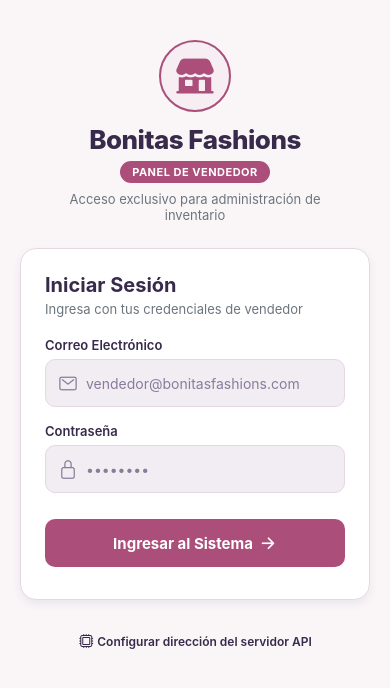
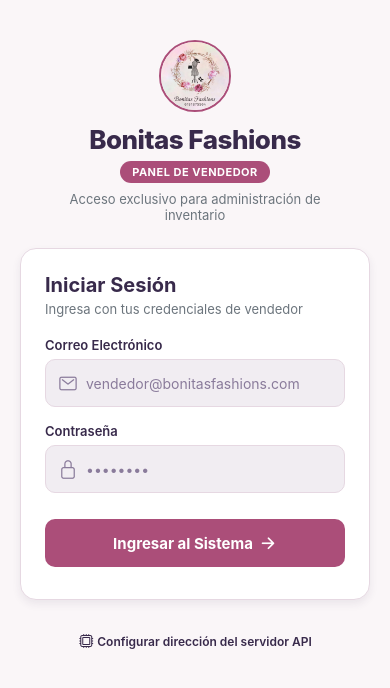
Before and after one commit to EdznLc/bonitas-fashions-proyecto, a React Native app in the folder bonitas-movil/: screen / in a window 390 px wide. Shown: the top 688 px of the page. Built offline with nearby package versions, Linux system fonts and the light colour scheme.

Commit message:
Inserción del logo

```diff
--- a/bonitas-movil/src/components/AdminDashboard.js
+++ b/bonitas-movil/src/components/AdminDashboard.js
@@ -268,13 +268,20 @@
     <View style={styles.mainContainer}>
       <StatusBar barStyle="light-content" backgroundColor={COLORS.secondary} />
 
-      {/* Cabecera Principal */}
+      {/* Cabecera Principal con Logo Oficial */}
       <View style={styles.header}>
-        <View style={{ flex: 1 }}>
-          <Text style={styles.dashboardTitle}>Panel de Vendedor</Text>
-          <Text style={styles.dashboardSubtitle}>
-            Administración de inventario, catálogo y control de apartados de clientes.
-          </Text>
+        <View style={styles.headerTitleRow}>
+          <Image
+            source={require('../../assets/logo.jpg')}
+            style={styles.headerLogo}
+            resizeMode="cover"
+          />
+          <View style={{ flex: 1 }}>
+            <Text style={styles.dashboardTitle}>Panel de Vendedor</Text>
+            <Text style={styles.dashboardSubtitle}>
+              Administración de inventario, catálogo y control de apartados de clientes.
+            </Text>
+          </View>
         </View>
 
         <TouchableOpacity style={styles.btnLogout} onPress={onLogout}>
@@ -437,6 +444,20 @@
     flexDirection: 'row',
     alignItems: 'center',
     justifyContent: 'space-between',
+  },
+  headerTitleRow: {
+    flexDirection: 'row',
+    alignItems: 'center',
+    flex: 1,
+    marginRight: 8,
+  },
+  headerLogo: {
+    width: 40,
+    height: 40,
+    borderRadius: 20,
+    borderWidth: 1.5,
+    borderColor: COLORS.white,
+    marginRight: 10,
   },
   dashboardTitle: {
     fontSize: 20,
--- a/bonitas-movil/src/components/LoginScreen.js
+++ b/bonitas-movil/src/components/LoginScreen.js
@@ -10,6 +10,7 @@
   ScrollView,
   KeyboardAvoidingView,
   Platform,
+  Image,
 } from 'react-native';
 import { Ionicons } from '@expo/vector-icons';
 import { COLORS, SHADOWS } from '../styles/theme';
@@ -61,11 +62,13 @@
     >
       <ScrollView contentContainerStyle={styles.scrollContainer} keyboardShouldPersistTaps="handled">
 
-        {/* Cabecera del Bazar */}
+        {/* Cabecera del Bazar con Logo Oficial */}
         <View style={styles.headerContainer}>
-          <View style={styles.logoBadge}>
-            <Ionicons name="storefront" size={40} color={COLORS.primary} />
-          </View>
+          <Image
+            source={require('../../assets/logo.jpg')}
+            style={styles.logoImage}
+            resizeMode="cover"
+          />
           <Text style={styles.appTitle}>Bonitas Fashions</Text>
           <View style={styles.badgeAdmin}>
             <Text style={styles.badgeAdminText}>PANEL DE VENDEDOR</Text>
@@ -183,16 +186,13 @@
     alignItems: 'center',
     marginBottom: 25,
   },
-  logoBadge: {
+  logoImage: {
     width: 72,
     height: 72,
     borderRadius: 36,
-    backgroundColor: COLORS.primaryLight,
-    justifyContent: 'center',
-    alignItems: 'center',
-    marginBottom: 12,
     borderWidth: 2,
     borderColor: COLORS.primary,
+    marginBottom: 12,
   },
   appTitle: {
     fontSize: 26,
```
Also changed, not shown: bonitas-movil/assets/logo.jpg (added).
